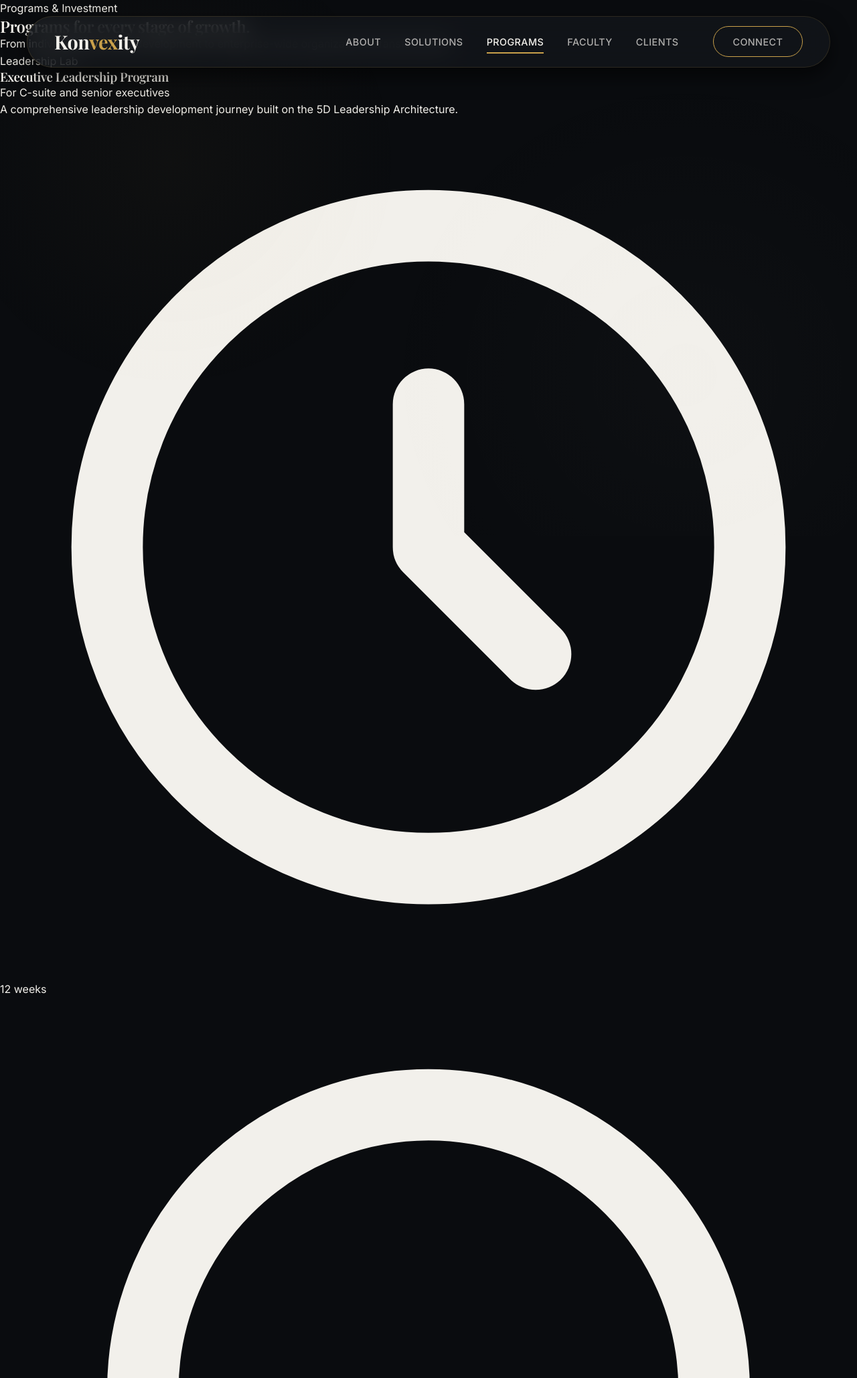
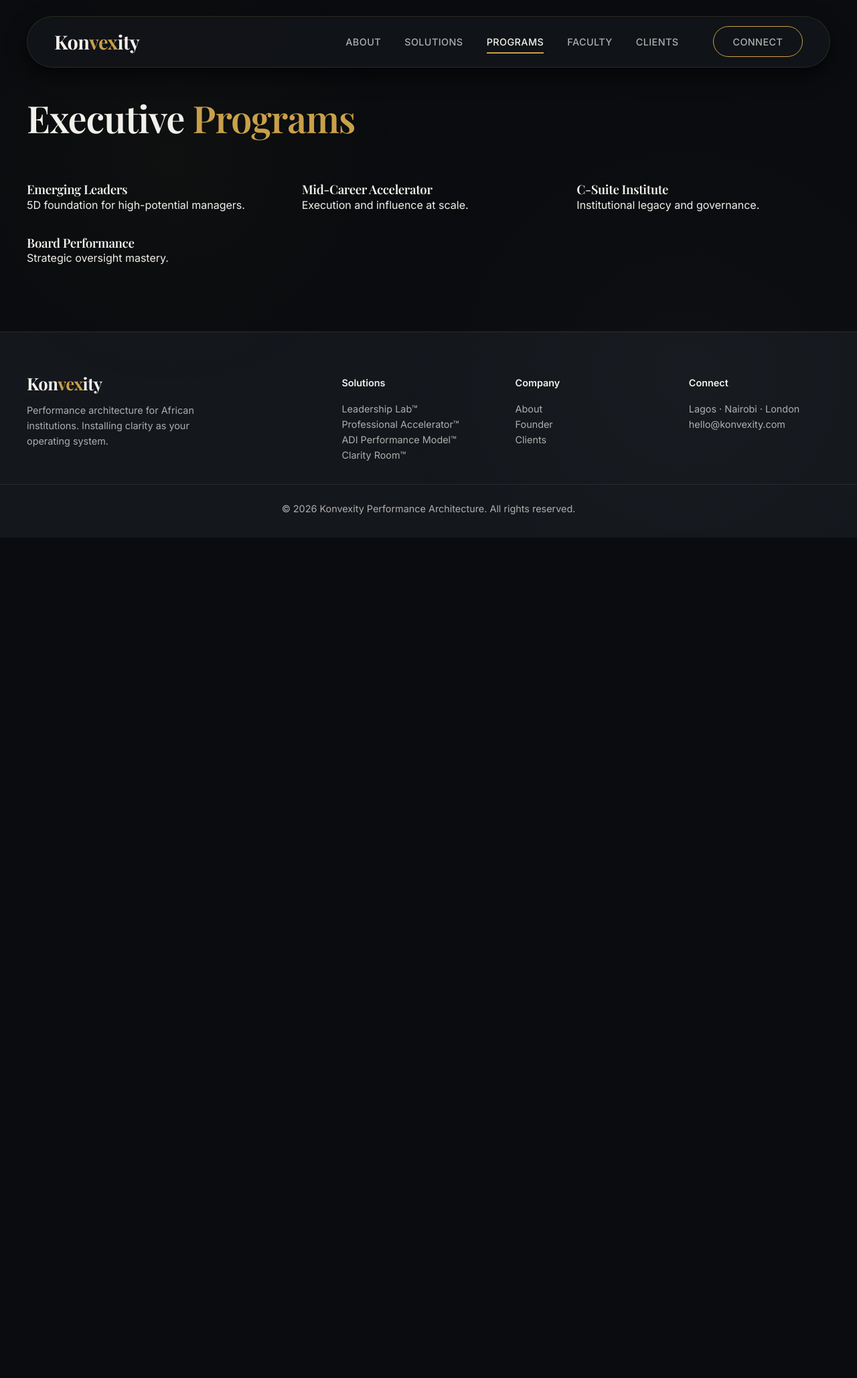
Before and after one commit to ABDULAFEEZ12/Konvexity, a Flask app: page /programs in a window 1280 px wide. Shown: the top 2058 px of the page at 67% size. After the commit the page ends 803 px from the top, so only its background shows below. Run offline with Flask 3, Linux system fonts and the light colour scheme; some web fonts are replaced.

Commit message:
Update programs.html

```diff
--- a/templates/public/programs.html
+++ b/templates/public/programs.html
@@ -1,66 +1,19 @@
+<!-- programs.html -->
 {% extends "base.html" %}
-
+{% block title %}Programs — Konvexity{% endblock %}
+{% block extra_head %}
+<style>
+  .programs-grid { display:grid; grid-template-columns: repeat(auto-fit, minmax(280px,1fr)); gap:2rem; margin:4rem 0; }
+</style>
+{% endblock %}
 {% block content %}
-<div class="relative bg-deeper">
-
-<div class="fixed inset-0 pointer-events-none z-0 overflow-hidden" aria-hidden="true">
-    <div class="absolute top-0 -right-32 w-[700px] h-[700px] bg-teal/[0.018] rounded-full blur-[160px] float-ambient"></div>
-    <div class="absolute bottom-0 -left-32 w-[600px] h-[600px] bg-cyan/[0.01] rounded-full blur-[140px] float-ambient" style="animation-delay: -7s;"></div>
-</div>
-
-<section class="relative pt-44 pb-24 md:pt-52 md:pb-32 bg-deep z-10">
-    <div class="relative max-w-7xl mx-auto px-6 lg:px-8">
-        <div class="max-w-4xl">
-            <p class="section-eyebrow lens-reveal">Programs & Investment</p>
-            <h1 class="heading-display mb-10 lens-reveal" data-delay="100" data-glow>Programs for every stage of growth.</h1>
-            <p class="text-xl md:text-2xl text-gray-400 max-w-3xl leading-relaxed font-light lens-reveal" data-delay="250">
-                From individual leadership development to enterprise-wide organizational transformation.
-            </p>
-        </div>
-    </div>
-</section>
-
-<div class="divider"></div>
-
-<section class="relative py-36 md:py-48 lg:py-56 bg-deeper z-10">
-    <div class="relative max-w-7xl mx-auto px-6 lg:px-8">
-        <div class="grid grid-cols-1 md:grid-cols-2 gap-6">
-            {% set programs = [
-                {'title': 'Executive Leadership Program', 'subtitle': 'For C-suite and senior executives', 'category': 'Leadership Lab', 'desc': 'A comprehensive leadership development journey built on the 5D Leadership Architecture.', 'duration': '12 weeks', 'format': 'Blended'},
-                {'title': 'Leadership Coaching', 'subtitle': 'Individualized executive coaching', 'category': 'Leadership Lab', 'desc': 'One-on-one coaching engagements tailored to specific leadership challenges and goals.', 'duration': '6–12 months', 'format': 'Virtual + In-person'},
-                {'title': 'Executive Influence & Communication', 'subtitle': 'Master executive presence', 'category': 'Professional Accelerator', 'desc': 'Develop the communication skills and persuasive ability required at the highest levels.', 'duration': '4 weeks', 'format': 'Workshop + Reinforcement'},
-                {'title': 'Emotional Intelligence for Leaders', 'subtitle': 'Lead with emotional mastery', 'category': 'Professional Accelerator', 'desc': 'Build self-awareness, empathy, and relationship management skills.', 'duration': '3 weeks', 'format': 'Workshop + Coaching'},
-                {'title': 'Organizational Diagnostics & Design', 'subtitle': 'Understand your organization deeply', 'category': 'ADI Performance Model', 'desc': 'Rigorous assessment of organizational health and performance gaps.', 'duration': '8–12 weeks', 'format': 'Consulting Engagement'},
-                {'title': 'Culture Transformation Program', 'subtitle': 'Shape culture intentionally', 'category': 'ADI Performance Model', 'desc': 'Move from accidental culture to intentional culture through systems design.', 'duration': '6–9 months', 'format': 'Consulting + Coaching'},
-                {'title': 'Institutional Anchor', 'subtitle': 'Leadership Lab + ADI', 'category': 'Combination Program', 'desc': 'Comprehensive transformation combining leadership development with organizational systems redesign.', 'duration': '9–12 months', 'format': 'Integrated'},
-                {'title': 'Executive Presence Suite', 'subtitle': 'Leadership + Communication Mastery', 'category': 'Combination Program', 'desc': 'The complete executive presence package for commanding influence and inspiring action.', 'duration': '8 weeks', 'format': 'Blended'}
-            ] %}
-
-            {% for program in programs %}
-            <div class="card-glass p-10 lens-reveal" data-delay="{{ loop.index * 60 }}">
-                <div class="flex items-start justify-between mb-4">
-                    <span class="px-3 py-1 text-xs font-medium text-teal/40 bg-teal/[0.04] border border-teal/10 rounded-full">{{ program.category }}</span>
-                </div>
-                <h3 class="text-xl font-semibold text-white mb-2">{{ program.title }}</h3>
-                <p class="text-teal/30 text-sm mb-4">{{ program.subtitle }}</p>
-                <p class="body-sm mb-6">{{ program.desc }}</p>
-                <div class="flex items-center gap-6 text-sm text-gray-600">
-                    <span class="flex items-center gap-1.5">
-                        <svg class="w-4 h-4" fill="none" stroke="currentColor" viewBox="0 0 24 24"><path stroke-linecap="round" stroke-linejoin="round" stroke-width="2" d="M12 8v4l3 3m6-3a9 9 0 11-18 0 9 9 0 0118 0z"/></svg>
-                        {{ program.duration }}
-                    </span>
-                    <span class="flex items-center gap-1.5">
-                        <svg class="w-4 h-4" fill="none" stroke="currentColor" viewBox="0 0 24 24"><path stroke-linecap="round" stroke-linejoin="round" stroke-width="2" d="M17.657 16.657L13.414 20.9a1.998 1.998 0 01-2.827 0l-4.244-4.243a8 8 0 1111.314 0z"/></svg>
-                        {{ program.format }}
-                    </span>
-                </div>
-            </div>
-            {% endfor %}
-        </div>
-    </div>
-</section>
-
-{% include 'components/cta_section.html' %}
-
+<div class="container" style="padding-top:9rem;">
+  <h1 style="font-size:3.5rem;">Executive <span class="accent-text">Programs</span></h1>
+  <div class="programs-grid">
+    <div class="glass-panel"><h3>Emerging Leaders</h3><p>5D foundation for high-potential managers.</p></div>
+    <div class="glass-panel"><h3>Mid-Career Accelerator</h3><p>Execution and influence at scale.</p></div>
+    <div class="glass-panel"><h3>C-Suite Institute</h3><p>Institutional legacy and governance.</p></div>
+    <div class="glass-panel"><h3>Board Performance</h3><p>Strategic oversight mastery.</p></div>
+  </div>
 </div>
 {% endblock %}
```
